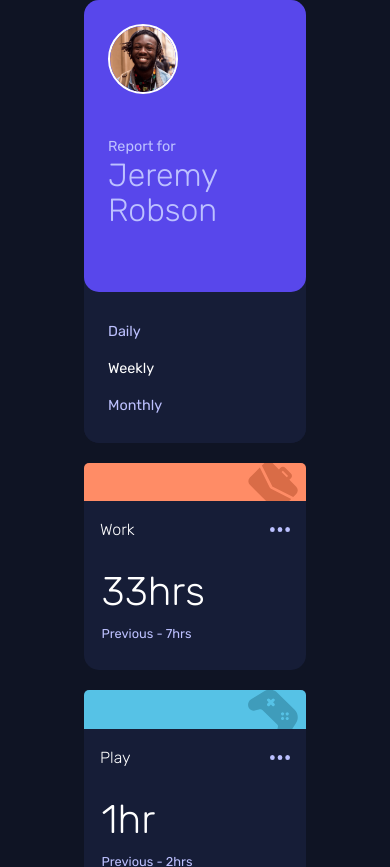
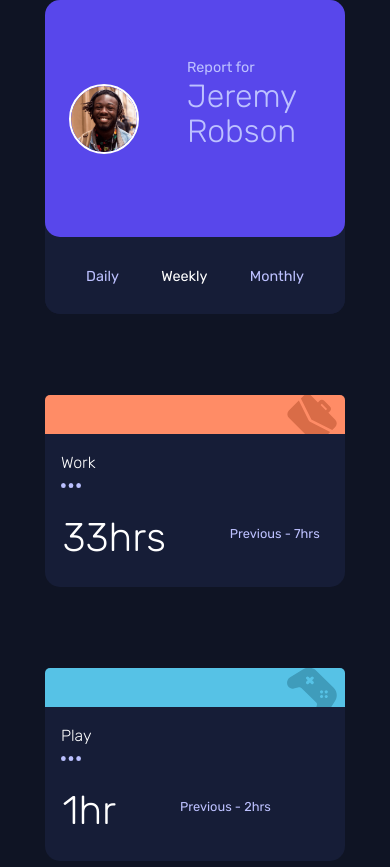
Before and after one commit to Okumu87/time-tracking-dashboard-main, a website: page index.html in a window 390 px wide. Shown: the top 867 px of the page. Drawn offline with Linux system fonts and the light colour scheme.

Commit message:
media queries

```diff
--- a/styles.css
+++ b/styles.css
@@ -259,4 +259,51 @@ button {
   .activities{
     grid-template-columns: 1fr;
   }
+
+  /* profile   */
+
+  .profile{
+    grid-row: 1 / span 1;
+    width: 100%;
+    max-width: 400px;
+
+    .profile__details{
+      display: flex;
+      align-items: center;
+      justify-content: flex-start;
+      padding: 1.5rem;
+
+      img{
+        margin: 0 1.5rem 0 0;
+      }
+    }
+
+    .profile__nav{
+      ul{
+        flex-direction: row;
+        justify-content: space-around;
+      }
+    }
+  }
+
+  /* activity   */
+
+  .activity{
+    .activity__header{
+      flex-direction: column;
+      align-items: flex-start;
+      gap: .5rem;
+    }
+
+    .activity__body{
+      align-items: center;
+    }
+
+    .activity__body{
+      display: flex;
+      flex-direction: row;
+      align-items: center;
+      gap: 4rem;
+    }
+  }
 }
```
